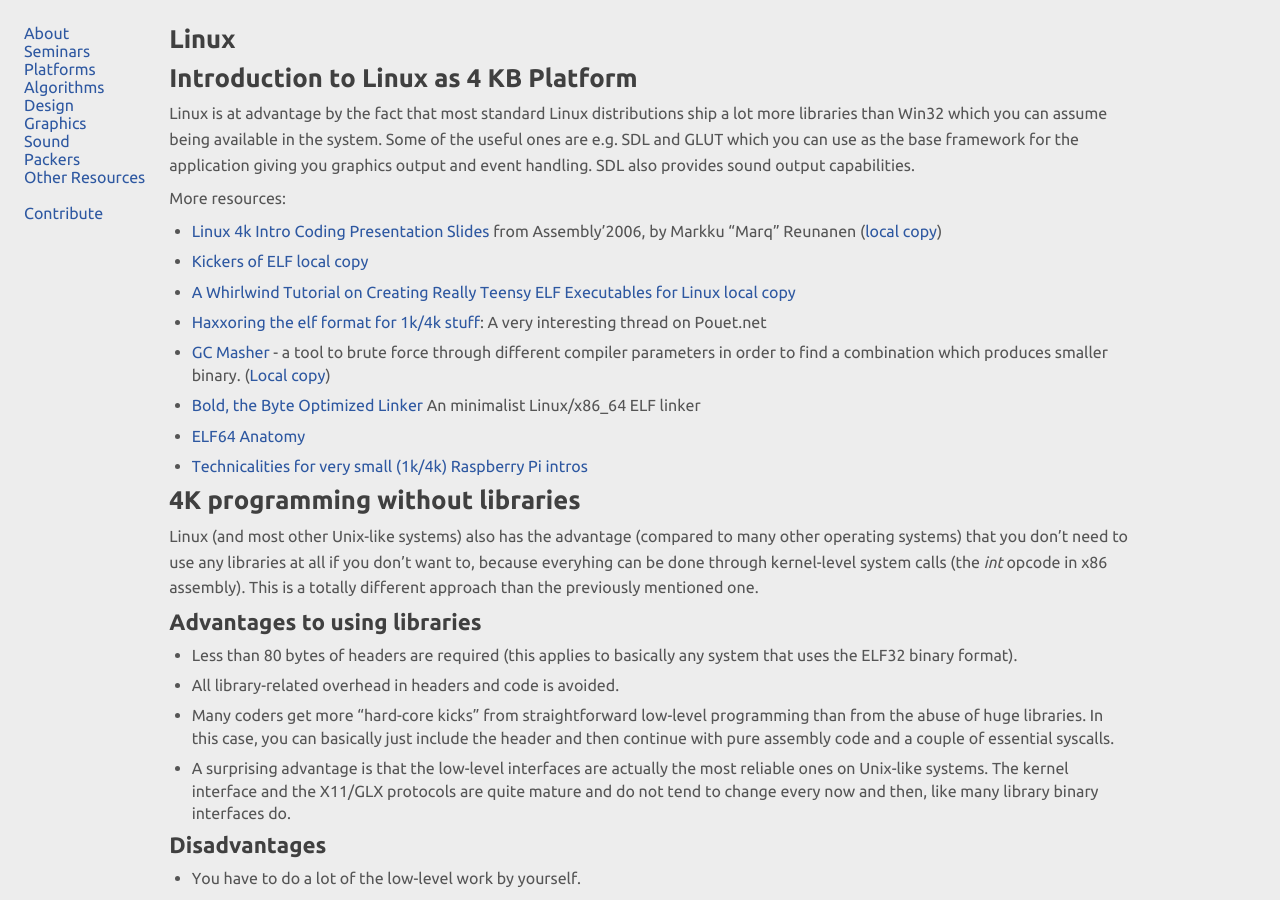
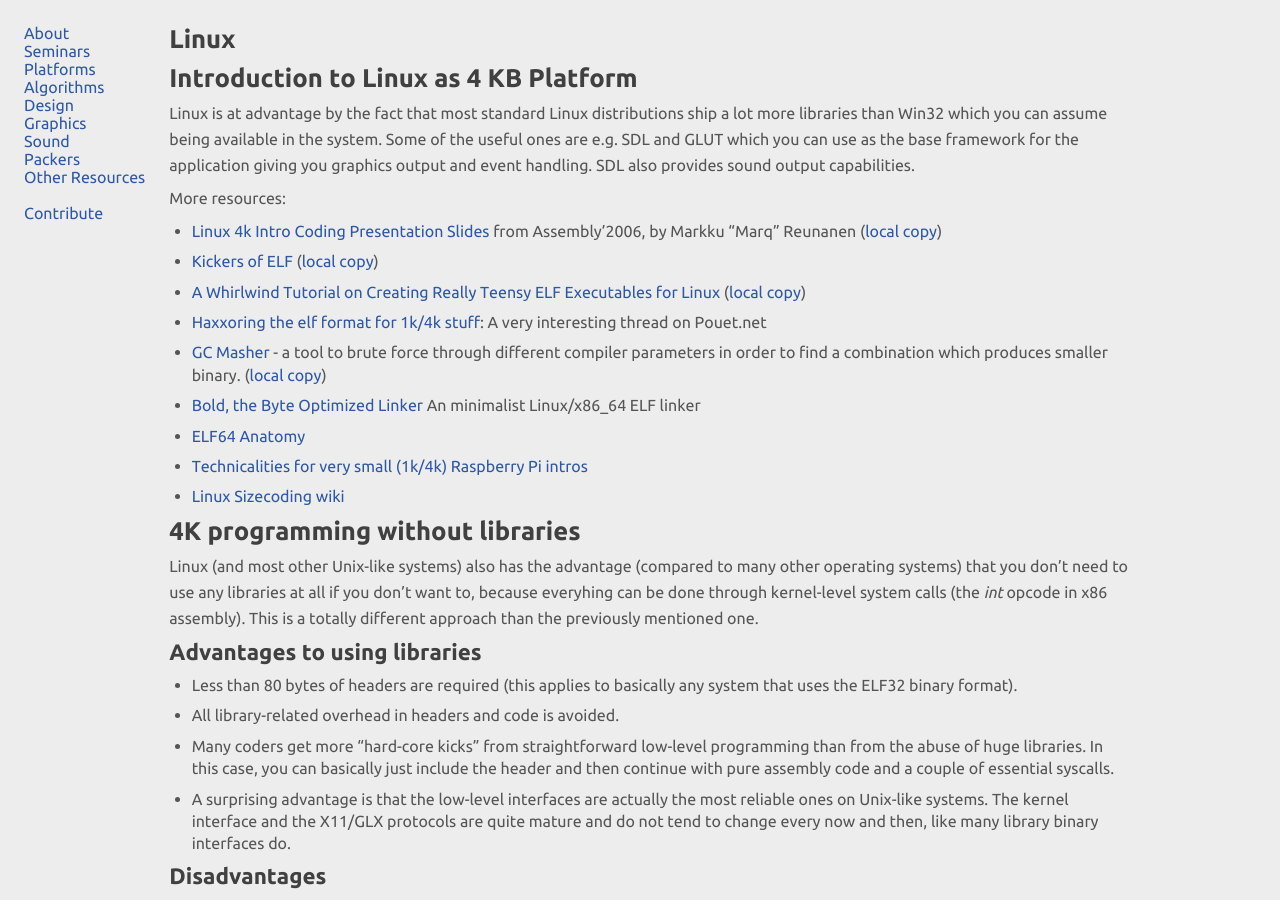
Before and after one commit to in4k/in4k.github.io, a Jekyll site: the page built from wiki/linux.markdown, in a window 1280 px wide and 900 px high. Built offline with Jekyll 4.4.1, drawn with Linux system fonts in a browser that asks for light colours.

Commit message:
Update linux.markdown

```diff
--- a/wiki/linux.markdown
+++ b/wiki/linux.markdown
@@ -10,13 +10,14 @@ Linux is at advantage by the fact that most standard Linux distributions ship a
 More resources:
 
 *   [Linux 4k Intro Coding Presentation Slides](http://ftp.kameli.net/pub/fit/misc/presis_asm06.pdf "http://ftp.kameli.net/pub/fit/misc/presis asm06.pdf") from Assembly'2006, by Markku "Marq" Reunanen ([local copy](https://files.scene.org/view/resources/in4k/linux_4k_intro_coding_asm06.pdf))
-*   [Kickers of ELF](http://www.muppetlabs.com/~breadbox/software/elfkickers.html "http://www.muppetlabs.com/~breadbox/software/elfkickers.html") [local copy](/html_articles/ELF Kickers.html)
-*   [A Whirlwind Tutorial on Creating Really Teensy ELF Executables for Linux](http://www.muppetlabs.com/~breadbox/software/tiny/teensy.html "http://www.muppetlabs.com/~breadbox/software/tiny/teensy.html") [local copy](/html_articles/A Whirlwind Tutorial on Creating Really Teensy ELF Executables for Linux.html)
+*   [Kickers of ELF](http://www.muppetlabs.com/~breadbox/software/elfkickers.html "http://www.muppetlabs.com/~breadbox/software/elfkickers.html") ([local copy](/html_articles/ELF Kickers.html))
+*   [A Whirlwind Tutorial on Creating Really Teensy ELF Executables for Linux](http://www.muppetlabs.com/~breadbox/software/tiny/teensy.html "http://www.muppetlabs.com/~breadbox/software/tiny/teensy.html") ([local copy](/html_articles/A Whirlwind Tutorial on Creating Really Teensy ELF Executables for Linux.html))
 *   [Haxxoring the elf format for 1k/4k stuff](http://www.pouet.net/topic.php?which=5392 "http://www.pouet.net/topic.php?which=5392"): A very interesting thread on Pouet.net
-*   [GC Masher](http://ftp.kameli.net/pub/fit/misc/gcmasher11082005.tar.gz "http://ftp.kameli.net/pub/fit/misc/gcmasher11082005.tar.gz") - a tool to brute force through different compiler parameters in order to find a combination which produces smaller binary. ([Local copy](https://files.scene.org/view/resources/in4k/gcmasher11082005.tar.gz))
+*   [GC Masher](http://ftp.kameli.net/pub/fit/misc/gcmasher11082005.tar.gz "http://ftp.kameli.net/pub/fit/misc/gcmasher11082005.tar.gz") - a tool to brute force through different compiler parameters in order to find a combination which produces smaller binary. ([local copy](https://files.scene.org/view/resources/in4k/gcmasher11082005.tar.gz))
 *   [Bold, the Byte Optimized Linker](http://www.alrj.org/projects/bold/ "http://www.alrj.org/projects/bold/") An minimalist Linux/x86_64 ELF linker
 *   [ELF64 Anatomy](/index.php?title=ELF64_Anatomy "ELF64 Anatomy")
 *   [Technicalities for very small (1k/4k) Raspberry Pi intros](http://www.pouet.net/topic.php?which=10915)
+*   [Linux Sizecoding wiki](https://pcy.be/lsc-wiki.html)
 
 # 4K programming without libraries
 
```
